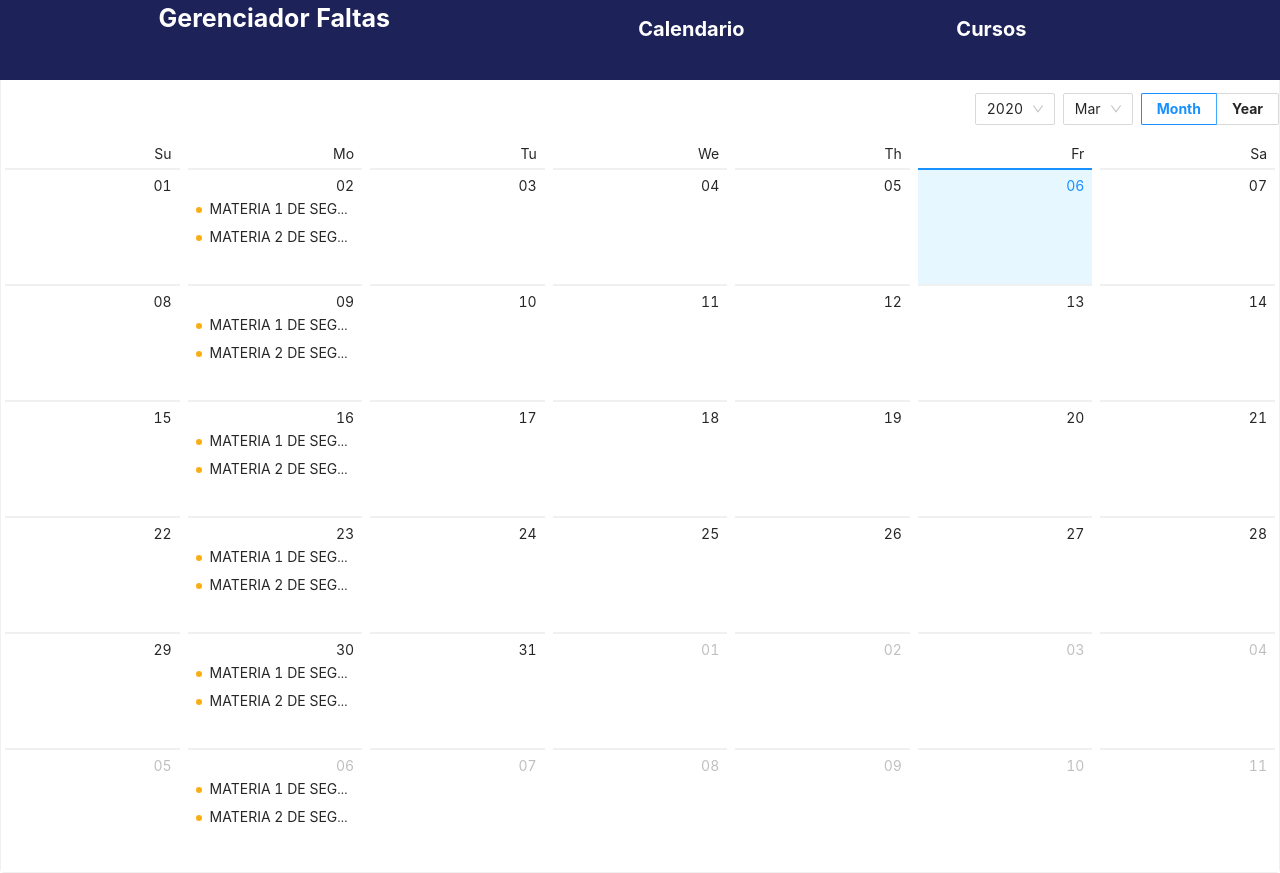
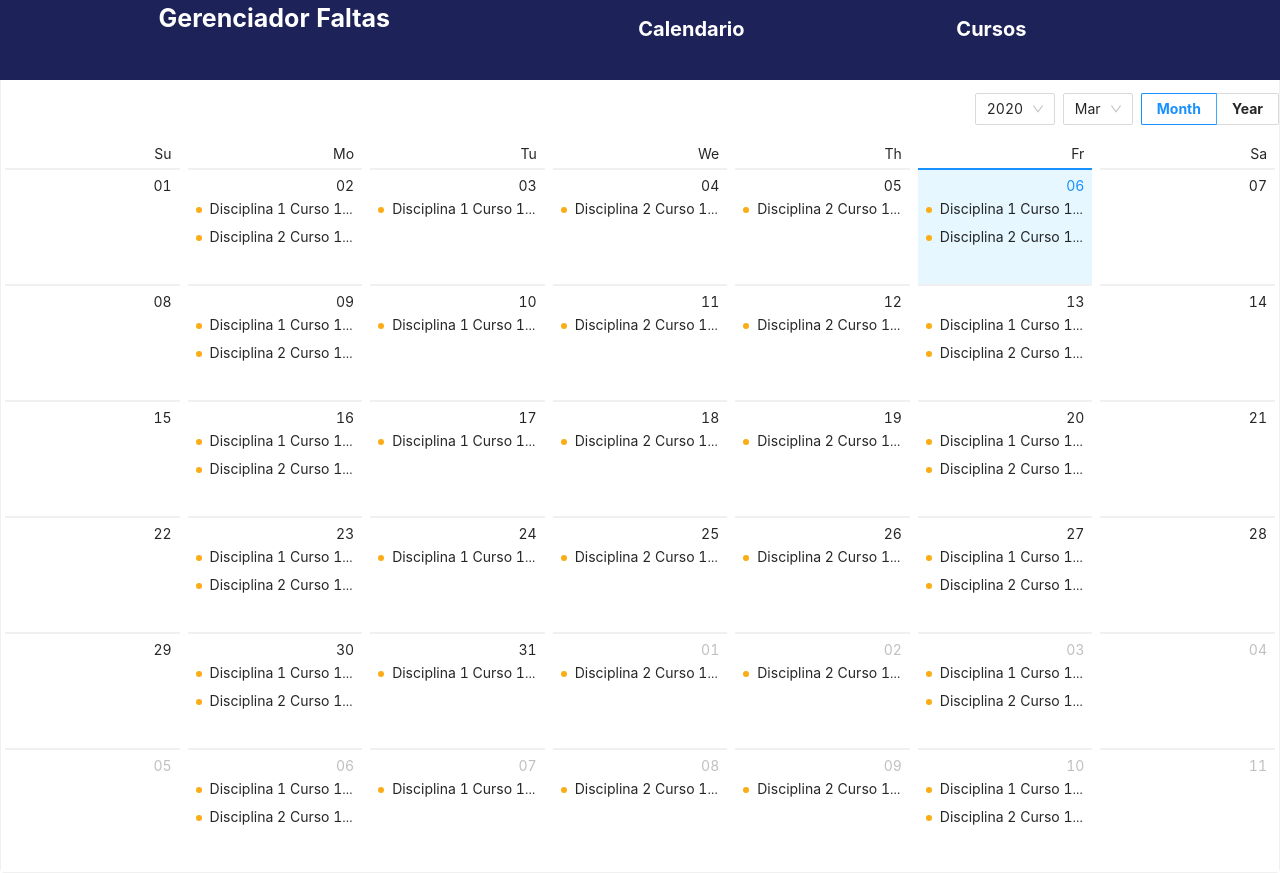
Before and after one commit to ArtSantana/Gerenciador-de-faltas, a React (Create React App) app: page /Calendario in a window 1280 px wide. Built offline with nearby package versions, Linux system fonts and the light colour scheme.

Commit message:
Calendary now properly displaying data from Course Context

```diff
--- a/src/Calendary.js
+++ b/src/Calendary.js
@@ -26,16 +26,79 @@ function Calendary() {
 
 
   function getListData(value) {
-    let listData;
+    let listData = [];
     switch (value.format("dddd")) {
 
       case "Monday":
-        listData = [
-          { type: "warning", content: "MATERIA 1 DE SEGUNDA" },
-          { type: "warning", content: "MATERIA 2 DE SEGUNDA" }
+          {cursos[0].disciplinas.map(dp => (
+              dp.diasAulas[0]>0 ?
+                listData.push({type:"warning",content:dp.nomeDP + " - Aulas: " + dp.diasAulas[0]})
+                :
+                listData = listData
 
-        ];
+
+          ))}
         break;
+        case "Tuesday":
+            {cursos[0].disciplinas.map(dp => (
+                dp.diasAulas[1]>0 ?
+                  listData.push({type:"warning",content:dp.nomeDP + " - Aulas: " + dp.diasAulas[1]})
+                  :
+                  listData = listData
+
+
+            ))}
+          break;
+          case "Wednesday":
+              {cursos[0].disciplinas.map(dp => (
+                  dp.diasAulas[2]>0 ?
+                    listData.push({type:"warning",content:dp.nomeDP + " - Aulas: " + dp.diasAulas[2]})
+                    :
+                    listData = listData
+
+
+              ))}
+            break;
+            case "Thursday":
+                {cursos[0].disciplinas.map(dp => (
+                    dp.diasAulas[3]>0 ?
+                      listData.push({type:"warning",content:dp.nomeDP + " - Aulas: " + dp.diasAulas[3]})
+                      :
+                      listData = listData
+
+
+                ))}
+              break;
+            case "Friday":
+                  {cursos[0].disciplinas.map(dp => (
+                      dp.diasAulas[4]>0 ?
+                        listData.push({type:"warning",content:dp.nomeDP + " - Aulas: " + dp.diasAulas[4]})
+                        :
+                        listData = listData
+
+
+                  ))}
+                break;
+            case "Saturday":
+                      {cursos[0].disciplinas.map(dp => (
+                          dp.diasAulas[5]>0 ?
+                            listData.push({type:"warning",content:dp.nomeDP + " - Aulas: " + dp.diasAulas[5]})
+                            :
+                            listData = listData
+
+
+                      ))}
+                    break;
+          case "Sunday":
+                              {cursos[0].disciplinas.map(dp => (
+                                  dp.diasAulas[6]>0 ?
+                                    listData.push({type:"warning",content:dp.nomeDP + " - Aulas: " + dp.diasAulas[6]})
+                                    :
+                                    listData = listData
+
+
+                              ))}
+                            break;
       default:
     }
 
--- a/src/CursosContext.js
+++ b/src/CursosContext.js
@@ -11,13 +11,15 @@ export const CursosProvider = props => {
           nomeDP: "Disciplina 1 Curso 1",
           faltas: 8,
           maxFaltas: 25,
-          professor:"Professor Fulano"
+          professor:"Professor Fulano",
+          diasAulas:[1,3,0,0,1,0,0]
         },
         {
           nomeDP: "Disciplina 2 Curso 1",
           faltas: 20,
           maxFaltas: 25,
-          professor:"Professor Fulano"
+          professor:"Professor Fulano",
+          diasAulas:[4,0,3,2,1,0,0]
         }
       ],
     },
```
